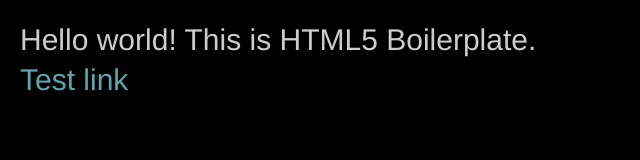
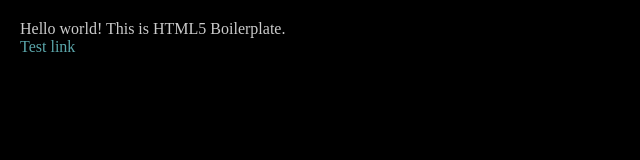
Before and after one commit to mcaskey/Develop-Denver-2013, a plain HTML site: page index.html in a window 1280 px wide. Shown: the whole page, without its empty margins (0-640 px from the left). Drawn offline with nearby package versions, Linux system fonts and the light colour scheme.

Commit message:
zero out and global content class

```diff
--- a/assets/css/main.css
+++ b/assets/css/main.css
@@ -1,7 +1,7 @@
 /* ----------------------------------------------------- */
-/*
-/* Sett'r up just right
-/*
+
+/* Sett'r up just right */
+
 /* ----------------------------------------------------- */
 
 html,
@@ -12,35 +12,33 @@
 
 body {
 	color: #ccc;
-	font: normal normal normal 30px/40px 'Helvetica Neue', 'Helvetica-Neue', Helvetica, sans-serif;
+	font: normal normal normal 18px/24px 'Helvetica Neue', 'Helvetica-Neue', Helvetica, sans-serif;
 	background-color: #000;
 	border: none;
 
 	-webkit-font-smoothing: antialiased;
 }
 
-body,
-article,
-aside,
-details,
-figcaption,
-figure,
-footer,
-header,
-hgroup,
-menu,
-nav,
-section,
-p,
-h1,
-h2,
-h3,
-h4,
-h5,
-ul,
-li {
+/* Eric Meyer zero OUT! */
+html, body, div, span, applet, object, iframe,
+h1, h2, h3, h4, h5, h6, p, blockquote, pre,
+a, abbr, acronym, address, big, cite, code,
+del, dfn, em, img, ins, kbd, q, s, samp,
+small, strike, strong, sub, sup, tt, var,
+b, u, i, center,
+dl, dt, dd, ol, ul, li,
+fieldset, form, label, legend,
+table, caption, tbody, tfoot, thead, tr, th, td,
+article, aside, canvas, details, embed,
+figure, figcaption, footer, header, hgroup,
+menu, nav, output, ruby, section, summary,
+time, mark, audio, video {
 	margin: 0;
 	padding: 0;
+	border: 0;
+	font-size: 100%;
+	font: inherit;
+	vertical-align: baseline;
 }
 
 article,
@@ -83,6 +81,16 @@
 }
 
 .wrapper {
+	position: absolute;
+	top: 0px;
+	left: 0px;
+	width: 100%;
+	height: 100%;
+}
+
+.content {
 	position: relative;
+	width: 100%;
+	max-width: 666px;
 	margin: 20px;
 }
--- a/index.html
+++ b/index.html
@@ -19,8 +19,10 @@
 <body>
 
 <div class="wrapper">
-	<p>Hello world! This is HTML5 Boilerplate.</p>
-	<a href="http://developdenver.org/">Test link</a>
+	<div class="content">
+		<p>Hello world! This is HTML5 Boilerplate.</p>
+		<a href="http://developdenver.org/">Test link</a>
+	</div>
 </div>
 
 <script src="//ajax.googleapis.com/ajax/libs/jquery/1.10.1/jquery.min.js"></script>
```
